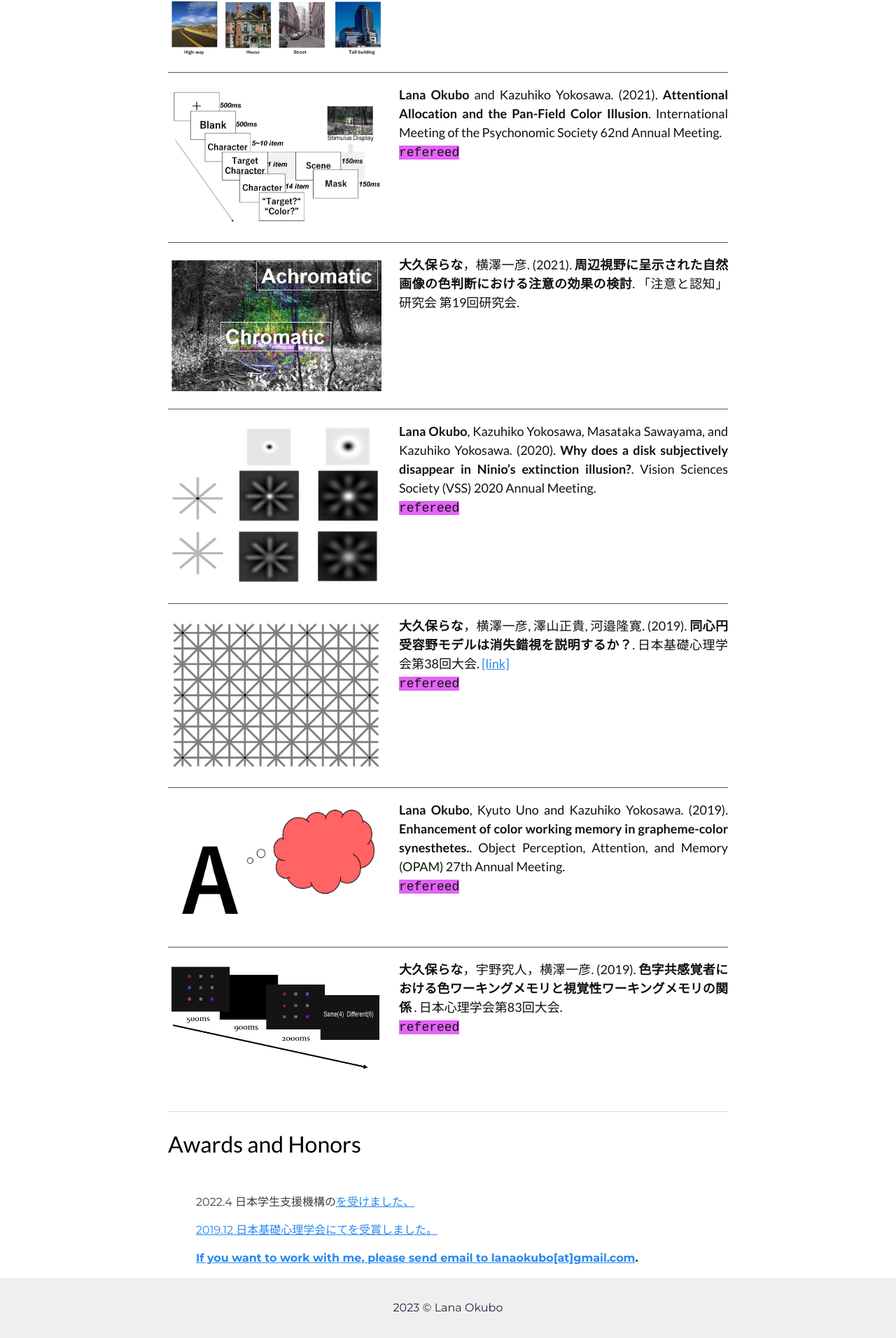
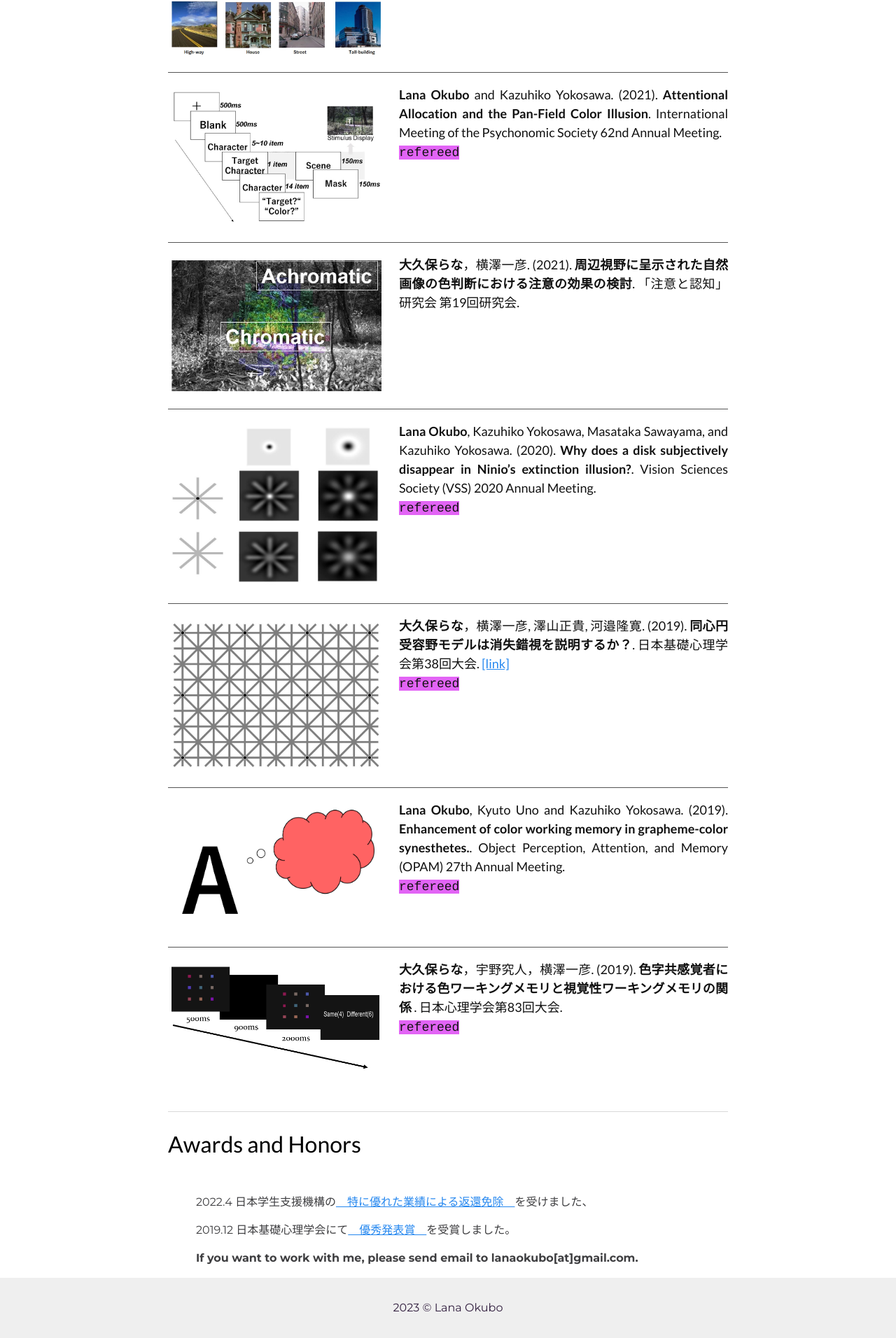
Before and after one commit to LNOKB/lnokb.github.io, a Jekyll site: the page built from index.html, in a window 1280 px wide. Shown: the part 1627-3539 px from the top of the page at 70% size. Built offline with Jekyll 4.4.1, drawn with Linux system fonts in a browser that asks for light colours; some of the changed lines change nothing that is shown.

Commit message:
Update index.html

```diff
--- a/index.html
+++ b/index.html
@@ -161,11 +161,11 @@
 
 
       <p class="subtitle">
-        2022.4 日本学生支援機構の<a href="https://www.jasso.go.jp/shogakukin/saiyochu/gyosekimenjo/index.html" target="_blank"　特に優れた業績による返還免除　</a>を受けました、
+        2022.4 日本学生支援機構の<a href="https://www.jasso.go.jp/shogakukin/saiyochu/gyosekimenjo/index.html" target="_blank">　特に優れた業績による返還免除　</a>を受けました、
       </p>
 
       <p class="subtitle">
-        2019.12 日本基礎心理学会にて<a href="https://psychonomic.jp/award/2019.html" target="_blank"　優秀発表賞　</a>を受賞しました。
+        2019.12 日本基礎心理学会にて<a href="https://psychonomic.jp/award/2019.html" target="_blank">　優秀発表賞　</a>を受賞しました。
       </p>
 
       <p class="subtitle">
```
